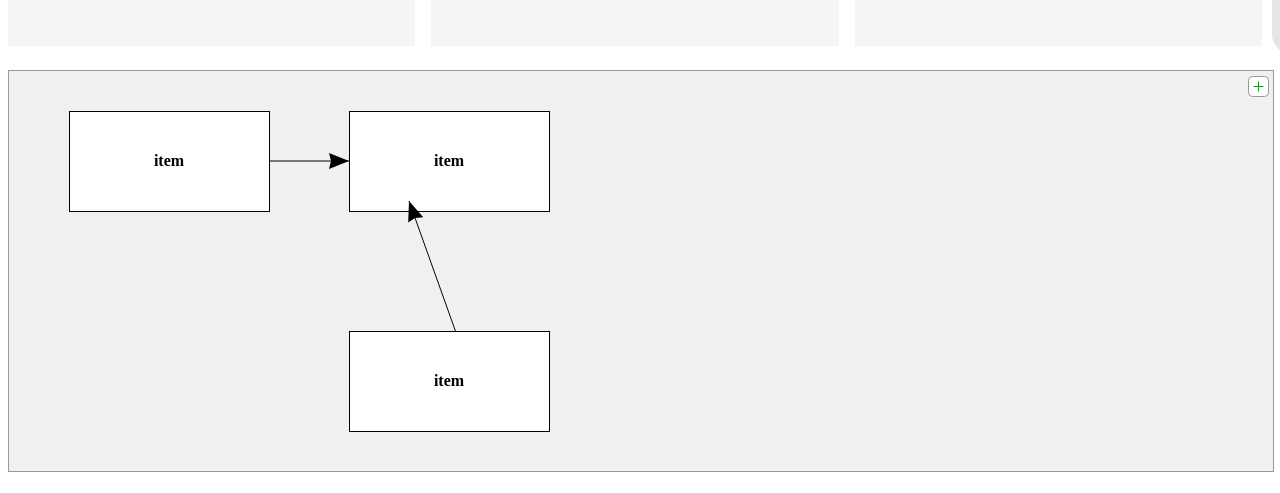
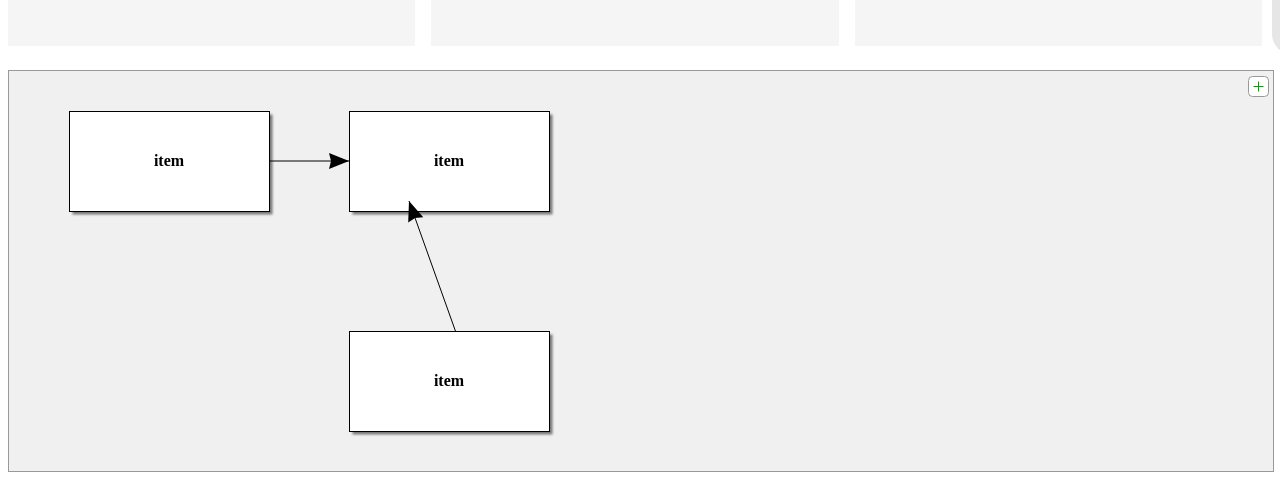
Before and after one commit to anydown/anydown-core, a Vue app: page / in a window 1280 px wide. Shown: the part 413-906 px from the top of the page. Built offline with nearby package versions, Linux system fonts and the light colour scheme.

Commit message:
fix(block): add box-shadow

```diff
--- a/components/CodeBlockBlock.vue
+++ b/components/CodeBlockBlock.vue
@@ -9,9 +9,21 @@
       @blur="editorBlur"
       @keydown="globalKeydown"
     >
+      <defs>
+        <filter id="dropshadow" x="0" y="0" width="200%" height="200%">
+          <feOffset result="offOut" in="SourceAlpha" dx="3" dy="3" />
+          <feGaussianBlur result="blurOut" in="offOut" stdDeviation="1" />
+          <feComponentTransfer in="blurOut"  result="alphaOut">
+            <feFuncA type="linear" slope="0.5" />
+          </feComponentTransfer>
+          <feBlend in="SourceGraphic" in2="alphaOut" mode="normal" />
+        </filter>
+      </defs>
       <g v-for="(item, idx) in items" :key="idx" @pointerdown="selectItem(idx)">
         <g v-if="item.type === 'box'" :transform="`translate(${item.x}, ${item.y})`">
+          <rect filter="url(#dropshadow)" x="0.5" y="0.5" :height="item.height" :width="item.width" />
           <rect
+            class="item__background"
             fill="white"
             stroke="black"
             x="0.5"
@@ -572,6 +584,9 @@ svg {
   touch-action: none;
   transition: height 0.4s ease;
 }
+.item__background {
+  box-shadow: 0 2px 5px 0 rgba(0, 0, 0, 0.16), 0 2px 10px 0 rgba(0, 0, 0, 0.12);
+}
 .innerText {
   margin: 0.5rem;
   pointer-events: none;
```
